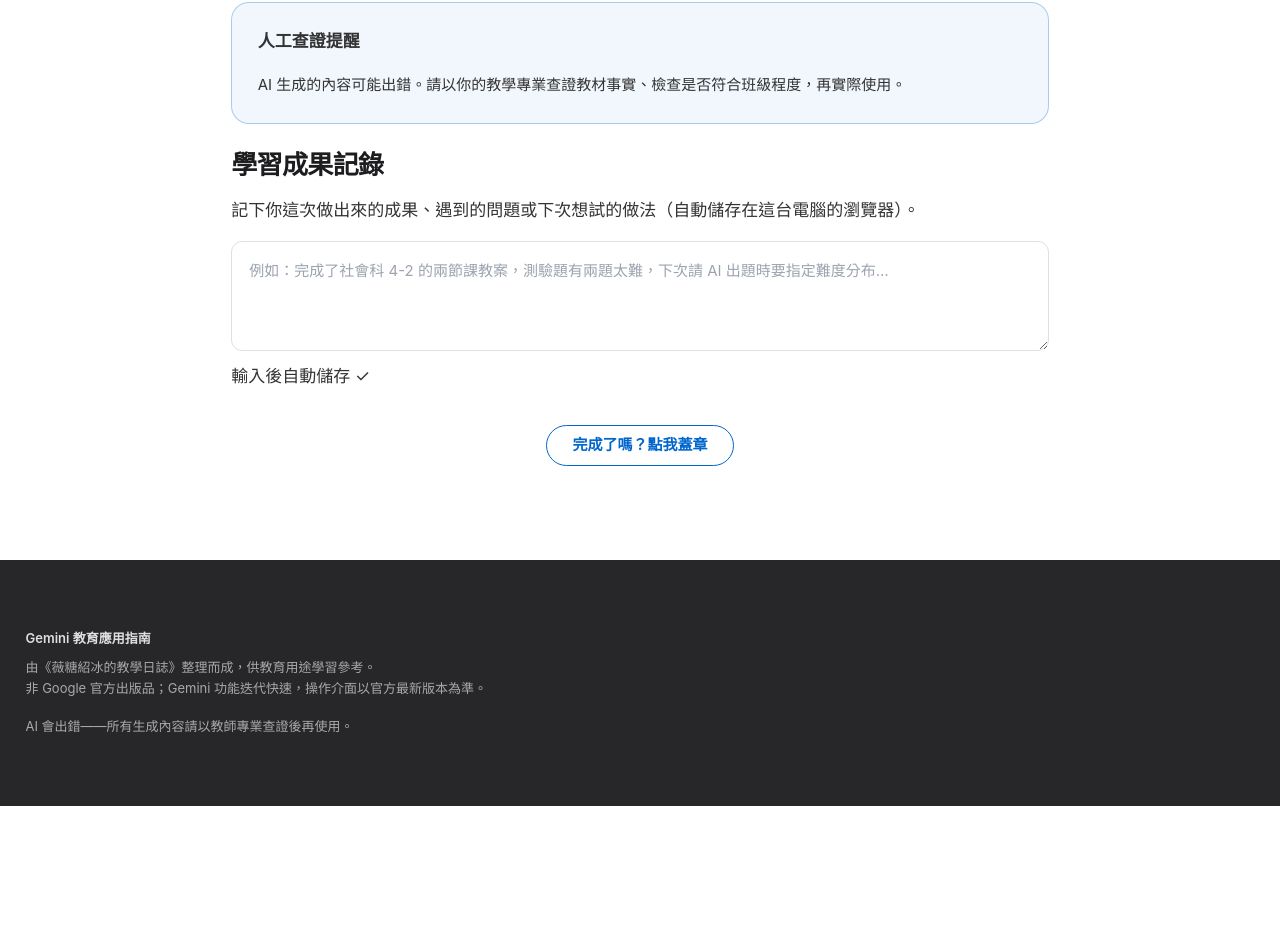
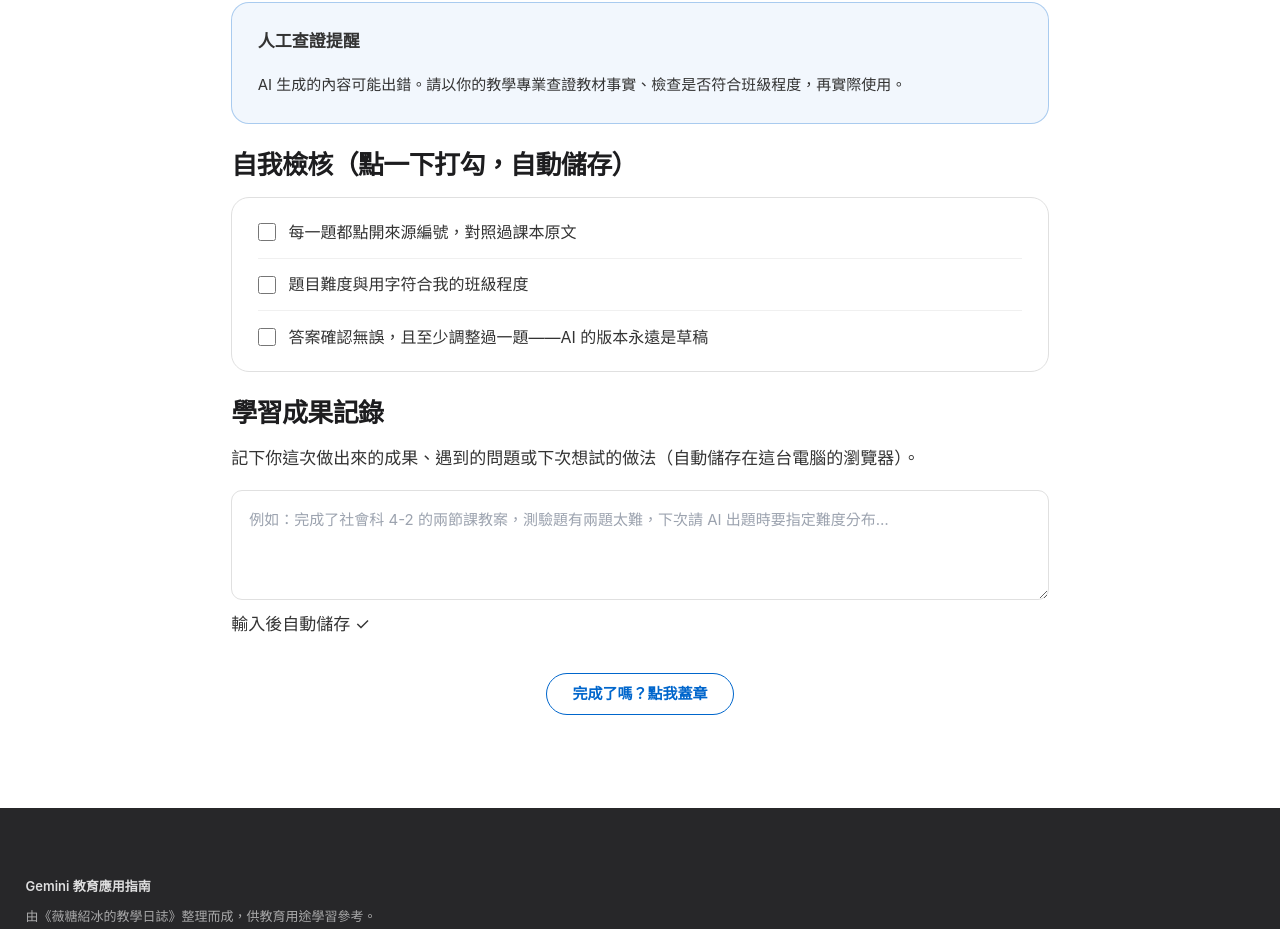
Before and after one commit to hs14294hs13961/gemini-edu-guide, a Next.js app in the folder site/: page /tasks/notebooklm-quiz in a window 1280 px wide. Shown: the part 1004-1933 px from the top of the page. Before the commit the page ends 1810 px from the top, so only its background shows below. Built offline with nearby package versions, Linux system fonts and the light colour scheme.

Commit message:
任務頁改由 frontmatter 渲染自我檢核

```diff
--- a/site/app/tasks/[slug]/page.tsx
+++ b/site/app/tasks/[slug]/page.tsx
@@ -21,7 +21,7 @@ export default async function TaskPage({ params }: { params: { slug: string } })
 
   const { content } = await compileMDX({
     source: task.body,
-    components: { Prompt, Check, SelfCheck },
+    components: { Prompt, Check },
   });
 
   return (
@@ -47,6 +47,7 @@ export default async function TaskPage({ params }: { params: { slug: string } })
         </div>
       </header>
       <div className="prose-edu mx-auto max-w-[860px] px-5 py-14">{content}
+        {(task.selfcheck ?? []).length > 0 && <SelfCheck id={`task-${task.slug}`} items={task.selfcheck ?? []} />}
         <NoteBox id={`task-${task.slug}`} />
         <StampButton id={`task-${task.slug}`} />
       </div>
```
